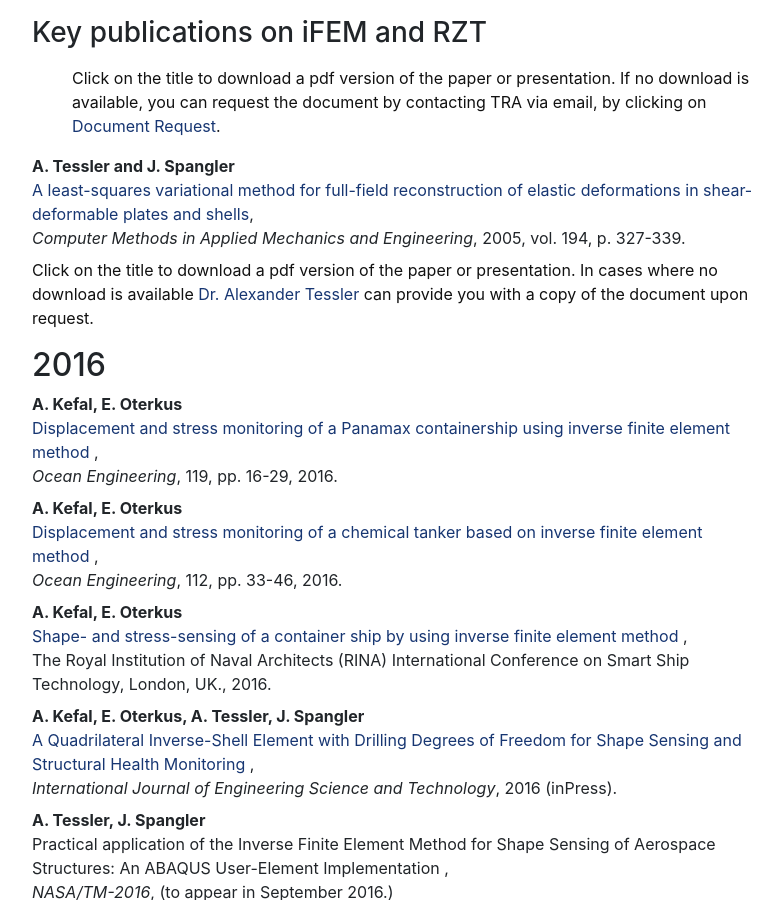
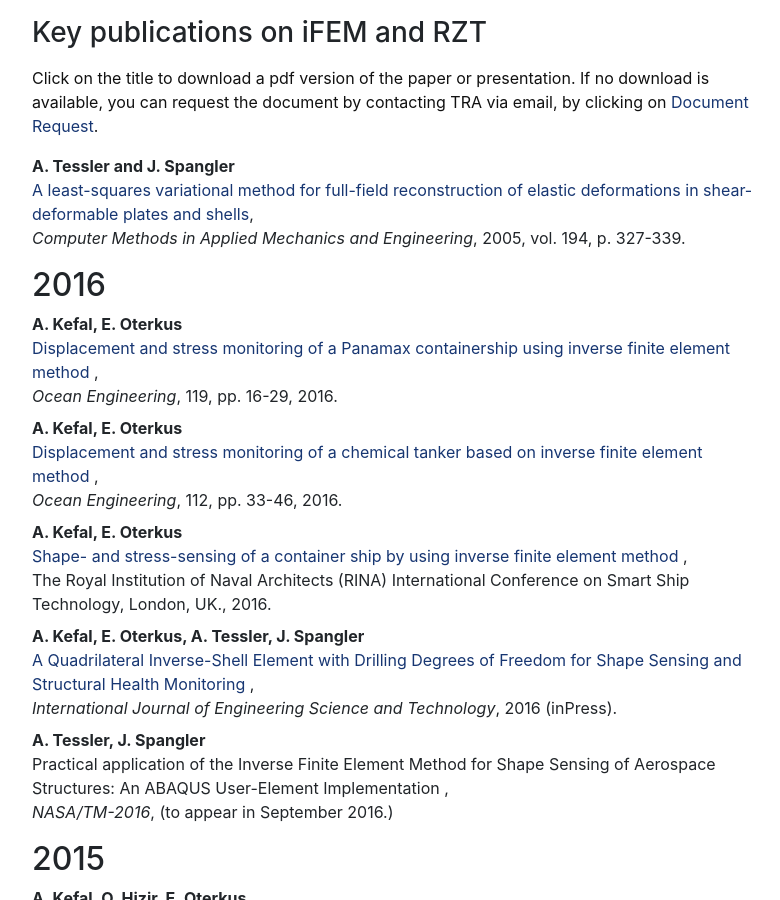
Before and after one commit to tessler-research/tessler-research.github.io, a Jekyll site: the page built from _pages/publications.html, in a window 1280 px wide and 900 px high, scrolled down 312 px. Shown: the whole window, without its empty margins (53-833 px from the left). Built offline with Jekyll 4.4.1, drawn with Linux system fonts in a browser that asks for light colours.

Commit message:
Update publications.html

```diff
--- a/_pages/publications.html
+++ b/_pages/publications.html
@@ -22,6 +22,10 @@ permalink: /publications/
 		<h3 class="title" id="page_title"> Key publications on iFEM and RZT</h3>
               <ul class="menu" id="page_menu">
 </p>
+		                </ul>
+          </div>
+          <!-- PAGE CONTENT -->
+          <div class="content" id="page_content">
               <p style="color:#111111;">
                   Click on the title to download a pdf version of the paper or presentation.
         If no download is available, you can request the document by contacting TRA via email, by clicking on
@@ -51,10 +55,6 @@ permalink: /publications/
           <!-- PAGE CONTENT -->
           <div class="content" id="page_content">
               <p style="color:#111111;">
-                  Click on the title to download a pdf version of the paper or presentation.
-        In cases where no download is available
-              <a href="mailto:tessler.research@gmail.com?subject=Document_Request">Dr. Alexander Tessler</a> can provide
-        you with a copy of the document upon request.
 
               </p>
 
```
